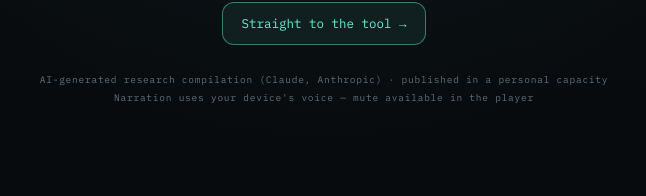
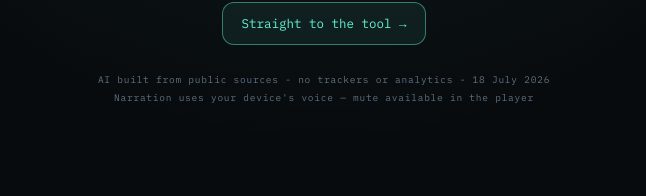
Before and after one commit to stuartokin/PatchPulse, a plain HTML site: page index.html in a window 1280 px wide. Shown: the part 517-713 px from the top of the page, 316-962 px from the left. Drawn offline with Linux system fonts and the light colour scheme.

Commit message:
Add files via upload

```diff
--- a/index.html
+++ b/index.html
@@ -909,7 +909,7 @@ footer{margin-top:34px;padding-top:18px;border-top:1px solid var(--line);
       <button class="playbtn" id="spPlay" style="margin:0"><span class="dotp"></span>PLAY THE PULSE · 60-SECOND NARRATED BRIEFING</button>
       <button class="jnext" id="spSkip">Straight to the tool →</button>
     </div>
-    <div class="sp-note">AI-generated research compilation (Claude, Anthropic) · published in a personal capacity<br>Narration uses your device's voice — mute available in the player</div>
+    <div class="sp-note">AI built from public sources - no trackers or analytics - 18 July 2026<br>Narration uses your device's voice — mute available in the player</div>
   </div>
 </div>
 
@@ -940,7 +940,7 @@ footer{margin-top:34px;padding-top:18px;border-top:1px solid var(--line);
     <button class="tab" data-t="insights" role="tab">07 · Insights</button>
     <button class="tab" data-t="defences" role="tab">08 · Defences</button>
   </div>
-  <div class="microfoot">AI-generated research compilation (Claude, Anthropic) · Independent, no vendor sponsorship · V AI-verified · R reported · E estimated · Compiled 16 · revised 18 Jul 2026 · ⋯ menu for glossary, sources & publication note</div>
+  <div class="microfoot">AI built from public sources - no trackers or analytics - 18 July 2026</div>
 </div>
 
 <div class="frame-back" id="fBack">
```
